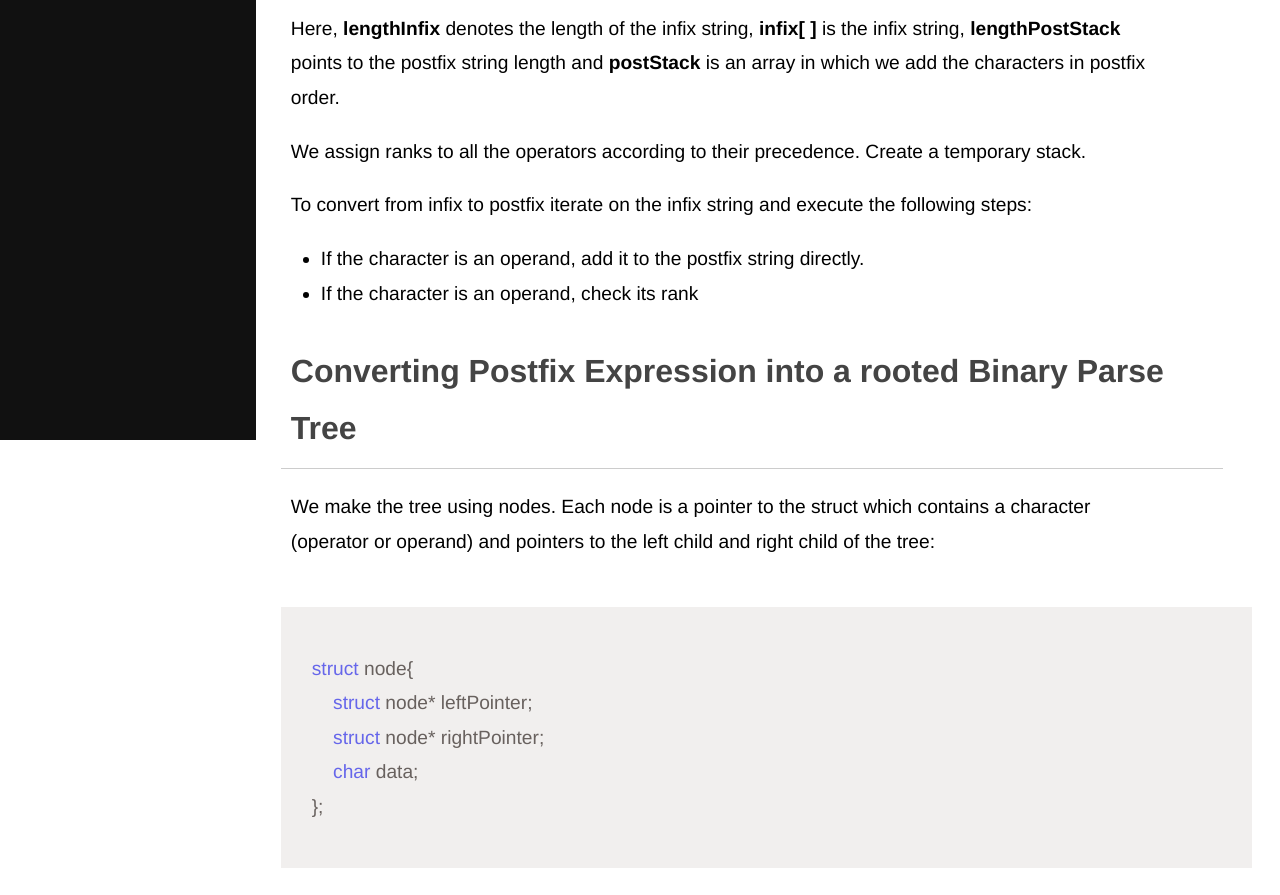
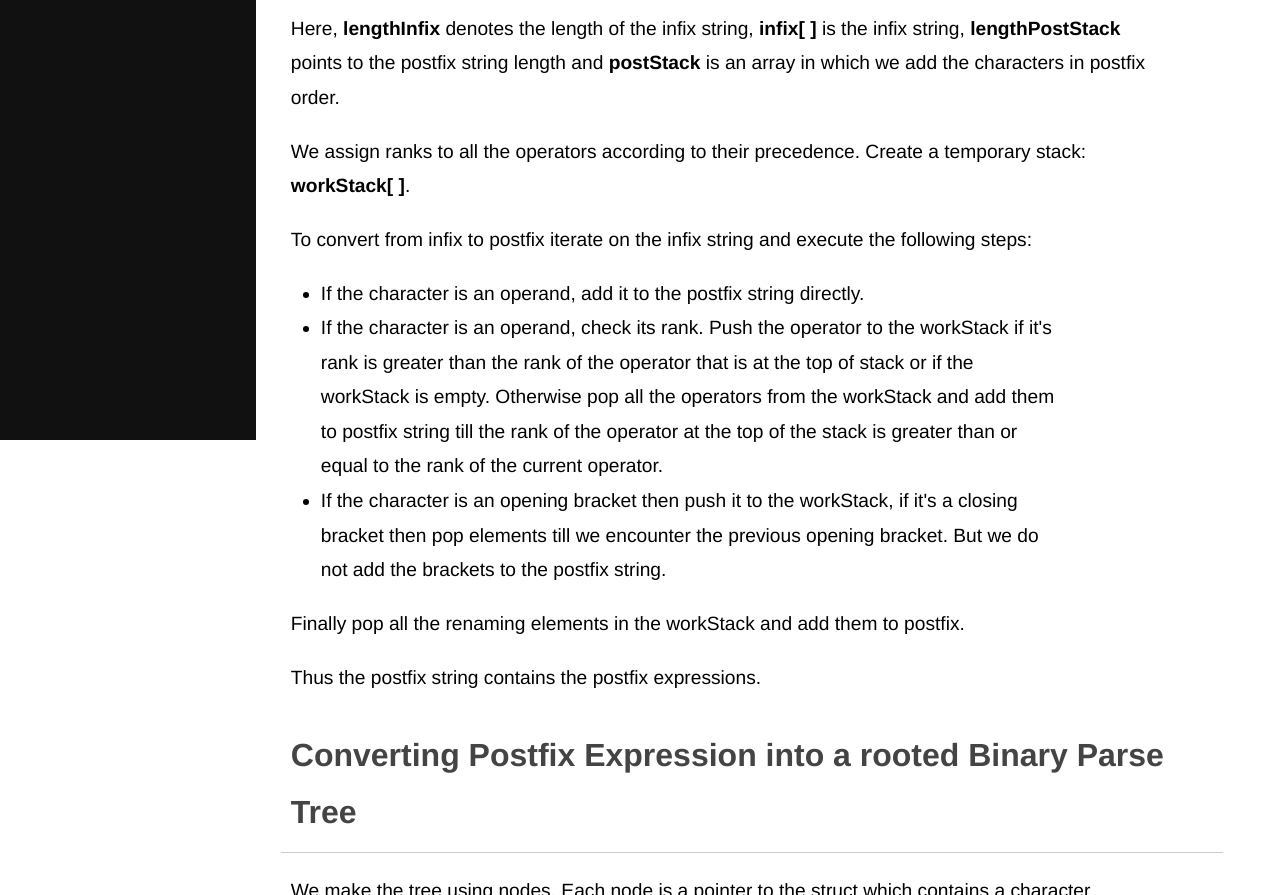
Before and after one commit to BigBang0072/LogicAssignment, a website: page Documentation/index.html in a window 1280 px wide. Shown: the part 420-1315 px from the top of the page. Drawn offline with Linux system fonts and the light colour scheme.

Commit message:
new changes

```diff
--- a/Documentation/index.html
+++ b/Documentation/index.html
@@ -33,7 +33,7 @@
   Here, <b>lengthInfix</b> denotes the length of the infix string, <b>infix[ ]</b> is the infix string, <b>lengthPostStack</b> points to the postfix string length and <b>postStack</b> is an array in which we add the characters in postfix order.
   </p>
   <p>
-    We assign ranks to all the operators according to their precedence. Create a temporary stack.
+    We assign ranks to all the operators according to their precedence. Create a temporary stack: <b>workStack[ ]</b>.
   </p>
   <p>
     To convert from infix to postfix iterate on the infix string and execute the following steps:
@@ -42,9 +42,18 @@
         If the character is an operand, add it to the postfix string directly.
       </li>
       <li>
-        If the character is an operand, check its rank
+        If the character is an operand, check its rank. Push the operator to the workStack if it's rank is greater than the rank of the operator that is at the top of stack or if the workStack is empty. Otherwise pop all the operators from the workStack and add them to postfix string till the rank of the operator at the top of the stack is greater than or equal to the rank of the current operator.
+      </li>
+      <li>
+        If the character is an opening bracket then push it to the workStack, if it's a closing bracket then pop elements till we encounter the previous opening bracket. But we do not add the brackets to the postfix string.
       </li>
     </ul>
+    <p>
+      Finally pop all the renaming elements in the workStack and add them to postfix.
+    </p>
+    <p>
+      Thus the postfix string contains the postfix expressions.
+    </p>
   </p>
 
   <h1 id="binaryTree">Converting Postfix Expression into a rooted Binary Parse Tree</h1>
```
